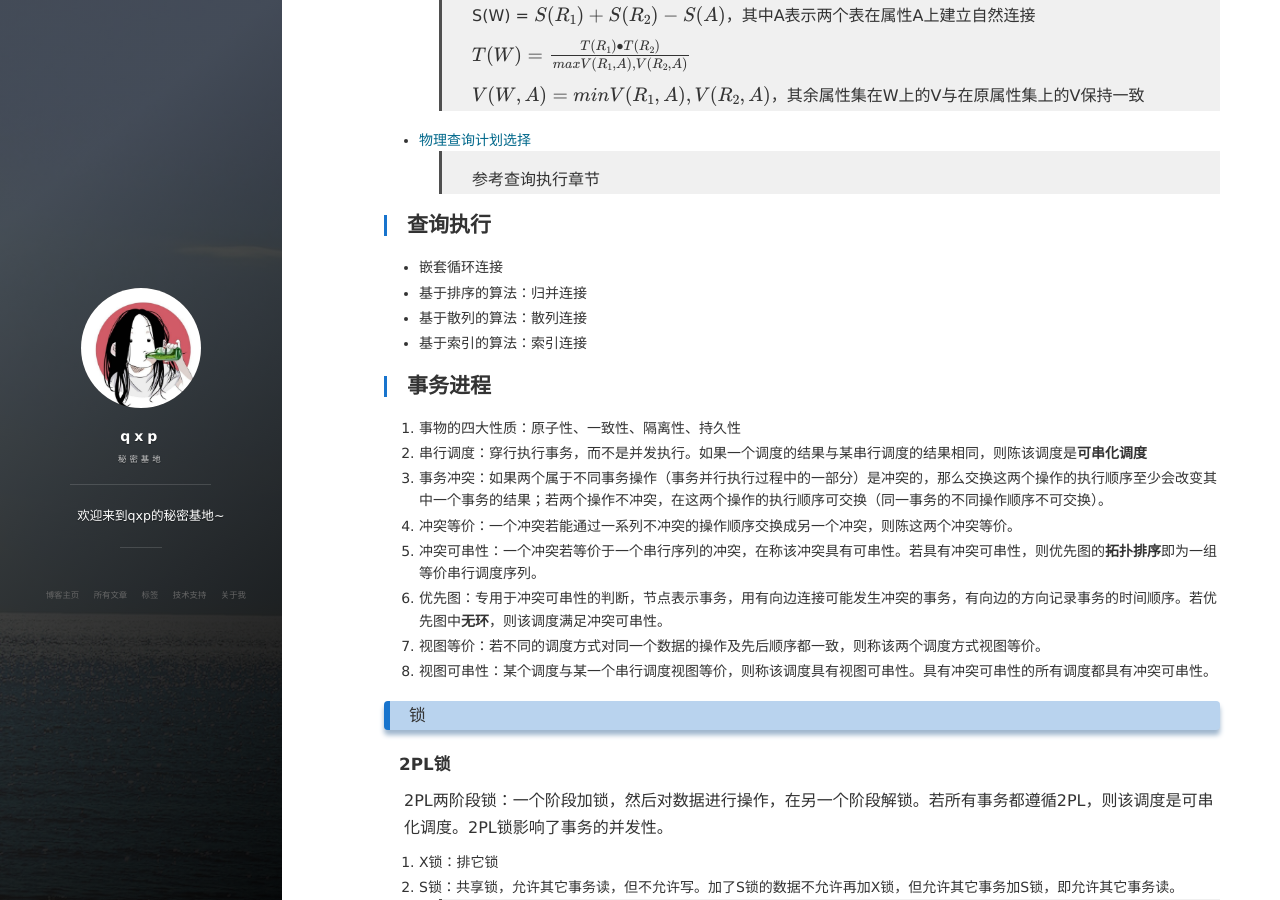
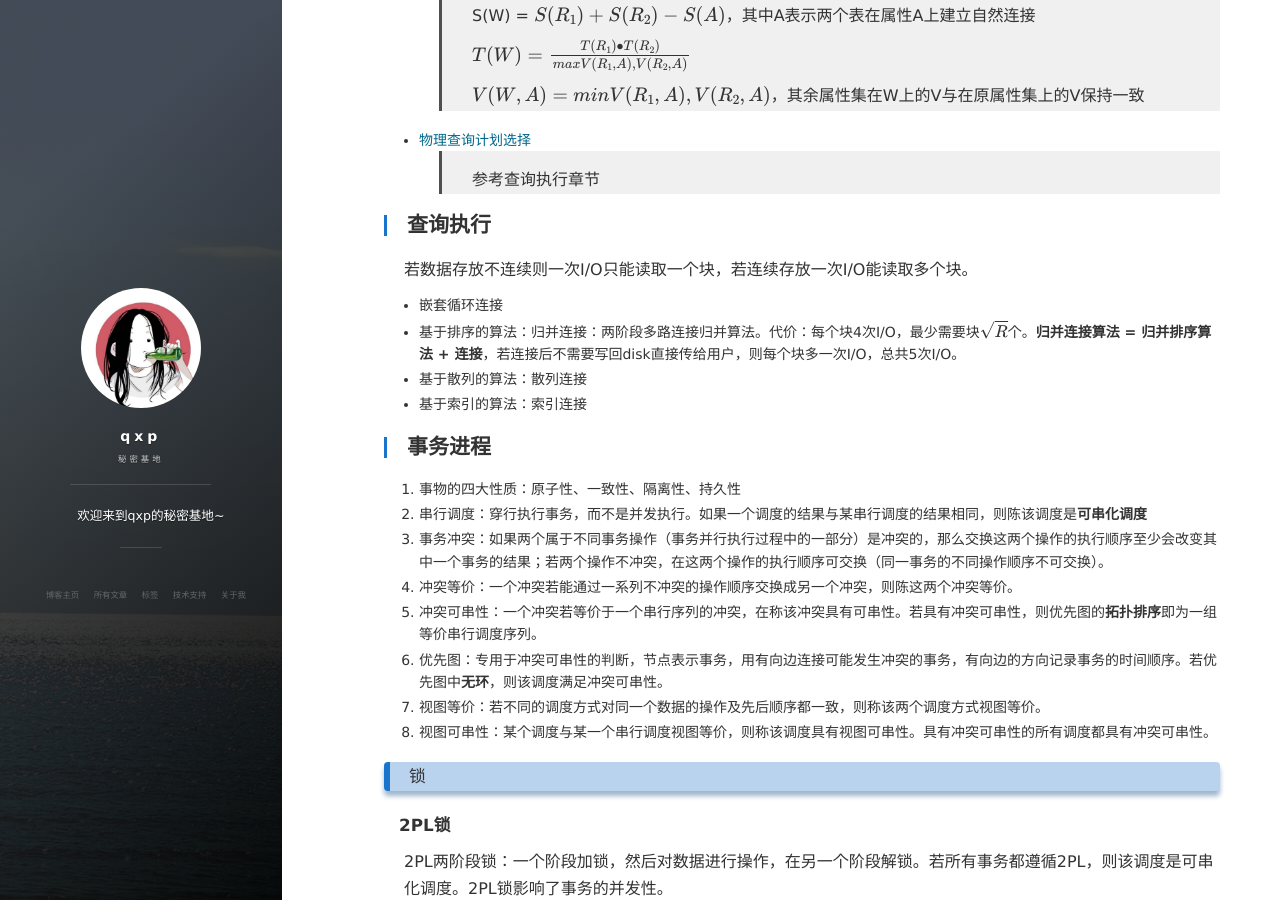
Before and after one commit to qiuxiaopeng2000/qiuxiaopeng2000.github.io, a Jekyll site: the page built from _posts/2023-02-11-中科大数据库期末复习总结.md, in a window 1280 px wide and 900 px high, scrolled down 7875 px. Built offline with Jekyll 4.4.1, drawn with Linux system fonts in a browser that asks for light colours; nearby versions of some CDN libraries; formulas are drawn with MathJax 3; comment, search, counter and statistics services are not loaded; some of the changed text lies outside the part shown.

```diff
--- a/_posts/2023-02-11-中科大数据库期末复习总结.md
+++ b/_posts/2023-02-11-中科大数据库期末复习总结.md
@@ -134,7 +134,7 @@ select E# as EMP, D# as DEPT, name from Employee.
 
 * 无损连接且保持函数依赖地分解到3NF的算法
 > 1. 先使用保持函数依赖分解到的3NF算法进行分解，得到$q=\{R_1,R_2,...,R_k\}$。
-> 2. 将R的所有候选码X加入q中，若X中某个候选码是冗余属性，则去掉该候选码。
+> 2. 将R的所有候选码X作为分解后得到的属性集，若某个候选码构成的属性集R是q中的一个子集，则去掉该属性集R。
 > 3. 最终得到无损连接且保持函数依赖地分解到3NF的结果。
 
 * 求候选码的算法
@@ -277,8 +277,11 @@ B+树的插入删除可以参考[B+树演示网站](#https://www.cs.usfca.edu/~g
 > 参考查询执行章节
 
 ## 查询执行
+
+若数据存放不连续则一次I/O只能读取一个块，若连续存放一次I/O能读取多个块。
+
 * 嵌套循环连接
-* 基于排序的算法：归并连接
+* 基于排序的算法：归并连接：两阶段多路连接归并算法。代价：每个块4次I/O，最少需要块$\sqrt{R}$个。**归并连接算法 = 归并排序算法 + 连接**，若连接后不需要写回disk直接传给用户，则每个块多一次I/O，总共5次I/O。
 * 基于散列的算法：散列连接
 * 基于索引的算法：索引连接
 
@@ -333,8 +336,12 @@ B+树的插入删除可以参考[B+树演示网站](#https://www.cs.usfca.edu/~g
 ### Undo日志
 写入commit之前必须先将数据写入磁盘，Undo日志中记录的旧值，表示需要撤销的事务，恢复到以前的数据，**立即更新**
 
+优缺点：内存代价小，恢复代价高
+
 
 ### Redo日志
 先写commit日志再把数据写入磁盘，Redo中记录的新值，表示要重新执行的事务，**延迟更新**
 
 checkpoint点保证了之前的数据全部写入了数据库disk中。
+
+优缺点：内存代价大，恢复代价小
```
